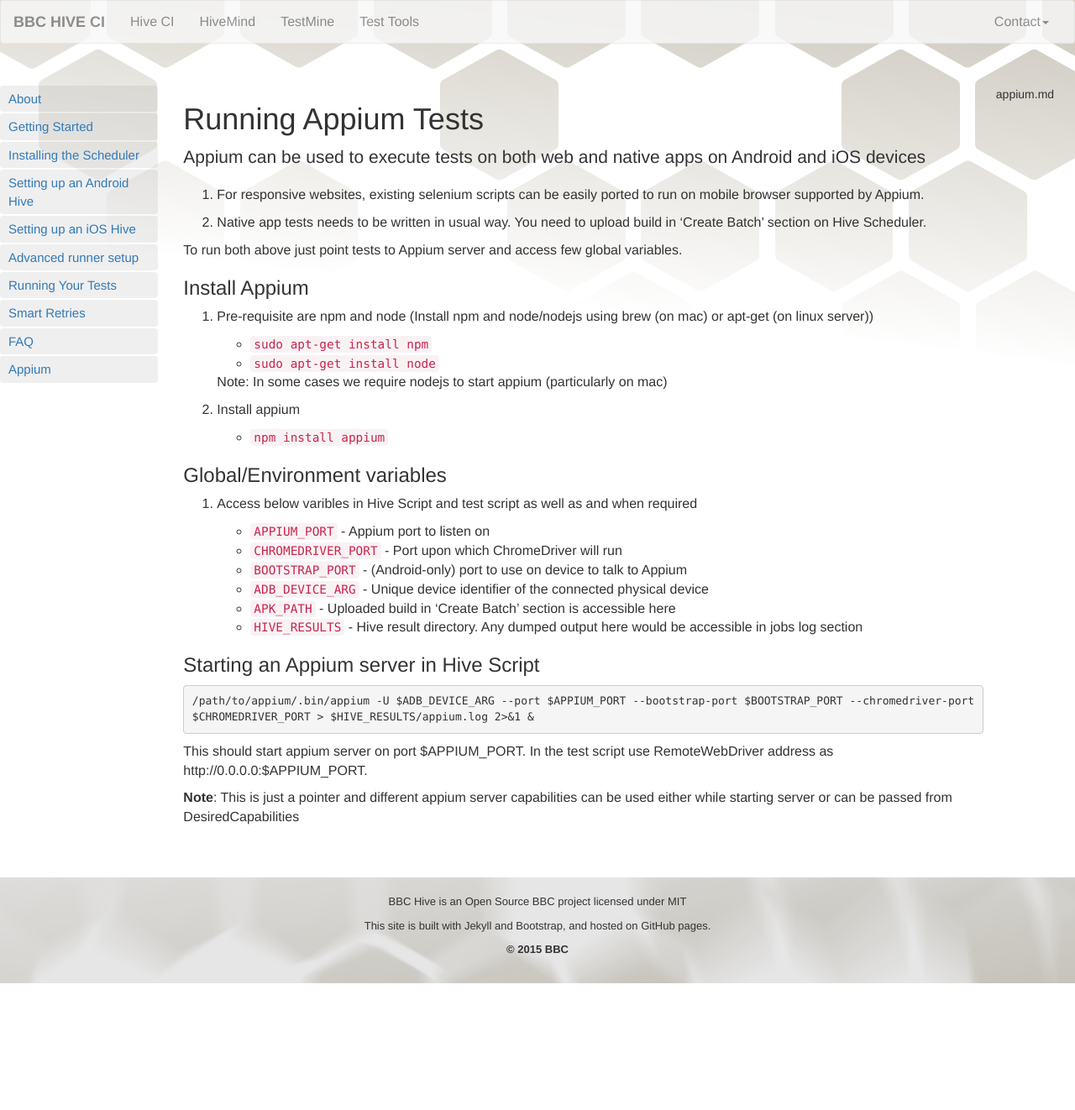
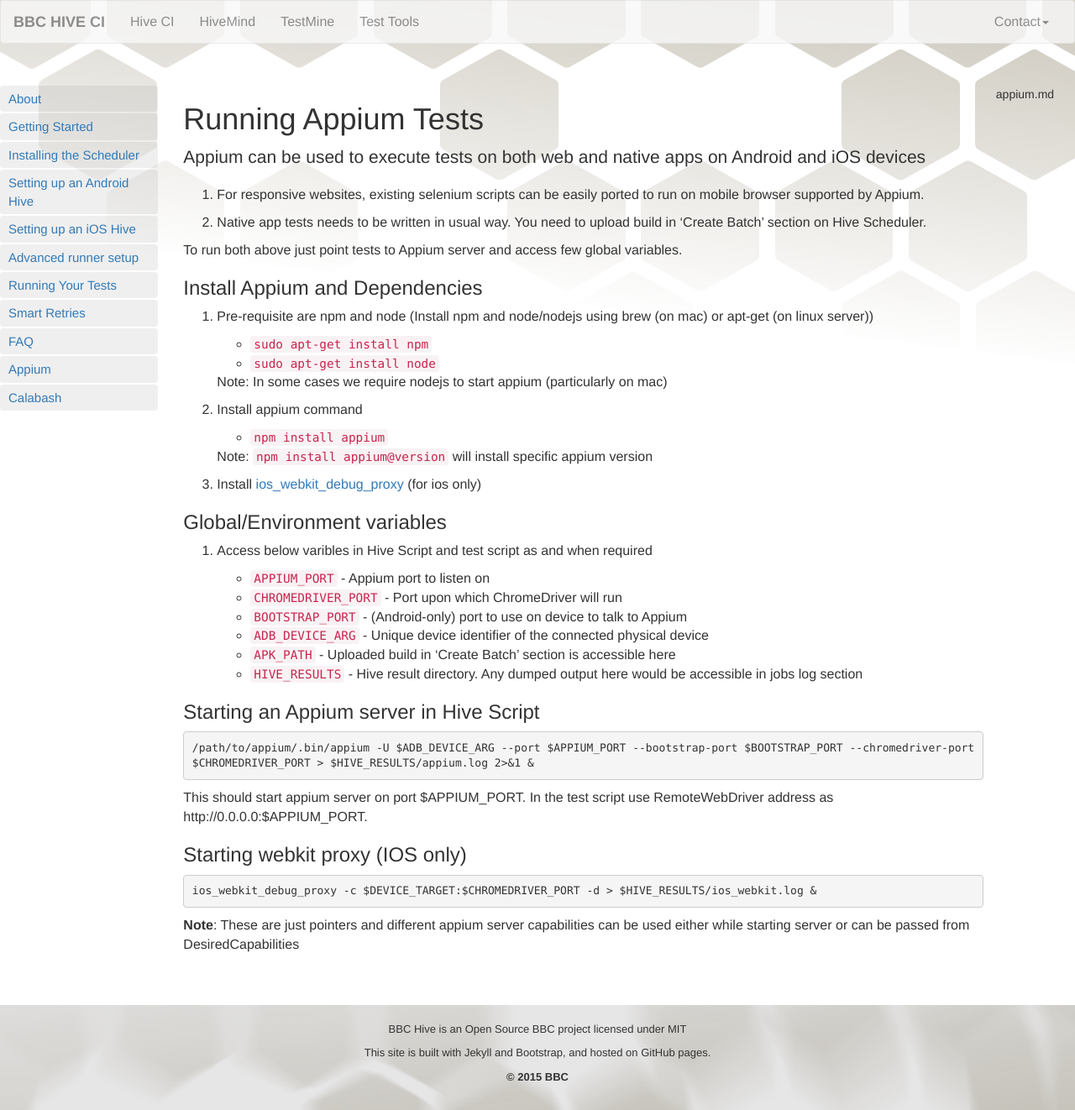
Before and after one commit to bbc/hive-ci, a Jekyll site: the page built from _documentation/appium.md, in a window 1280 px wide. Shown: the whole page at 84% size. Built offline with Jekyll 4.4.1, drawn with Linux system fonts in a browser that asks for light colours; nearby versions of some CDN libraries; before the commit the page ends 1171 px from its top, so only the background shows below that.

Commit message:
Calabash and Appium documentation

```diff
--- a/_documentation/appium.md
+++ b/_documentation/appium.md
@@ -17,7 +17,7 @@
 
 To run both above just point tests to Appium server and access few global variables.
 
-### Install Appium
+### Install Appium and Dependencies
 1. Pre-requisite are npm and node (Install npm and node/nodejs using brew (on mac) or apt-get (on linux server))
 
 	* `sudo apt-get install npm`
@@ -25,12 +25,16 @@
 
 	Note: In some cases we require nodejs to start appium (particularly on mac)
 
-2. Install appium
+2. Install appium command
 
 	* `npm install appium`
 
+	Note: `npm install appium@version` will install specific appium version
+
+3. Install [ios_webkit_debug_proxy](https://github.com/google/ios-webkit-debug-proxy) (for ios only)
+
 ### Global/Environment variables
-1. 	Access below varibles in Hive Script and test script as well as and when required
+1. 	Access below varibles in Hive Script and test script as and when required
 
 	* `APPIUM_PORT` - Appium port to listen on
 	* `CHROMEDRIVER_PORT` - Port upon which ChromeDriver will run
@@ -45,4 +49,8 @@
 
 This should start appium server on port $APPIUM_PORT. In the test script use RemoteWebDriver address as http://0.0.0.0:$APPIUM_PORT.
 
-**Note**: This is just a pointer and different appium server capabilities can be used either while starting server or can be passed from DesiredCapabilities
+### Starting webkit proxy (IOS only)
+
+	ios_webkit_debug_proxy -c $DEVICE_TARGET:$CHROMEDRIVER_PORT -d > $HIVE_RESULTS/ios_webkit.log &
+
+**Note**: These are just pointers and different appium server capabilities can be used either while starting server or can be passed from DesiredCapabilities
```
Also changed, not shown: _documentation/calabash.md (added, +43 -0 lines).
